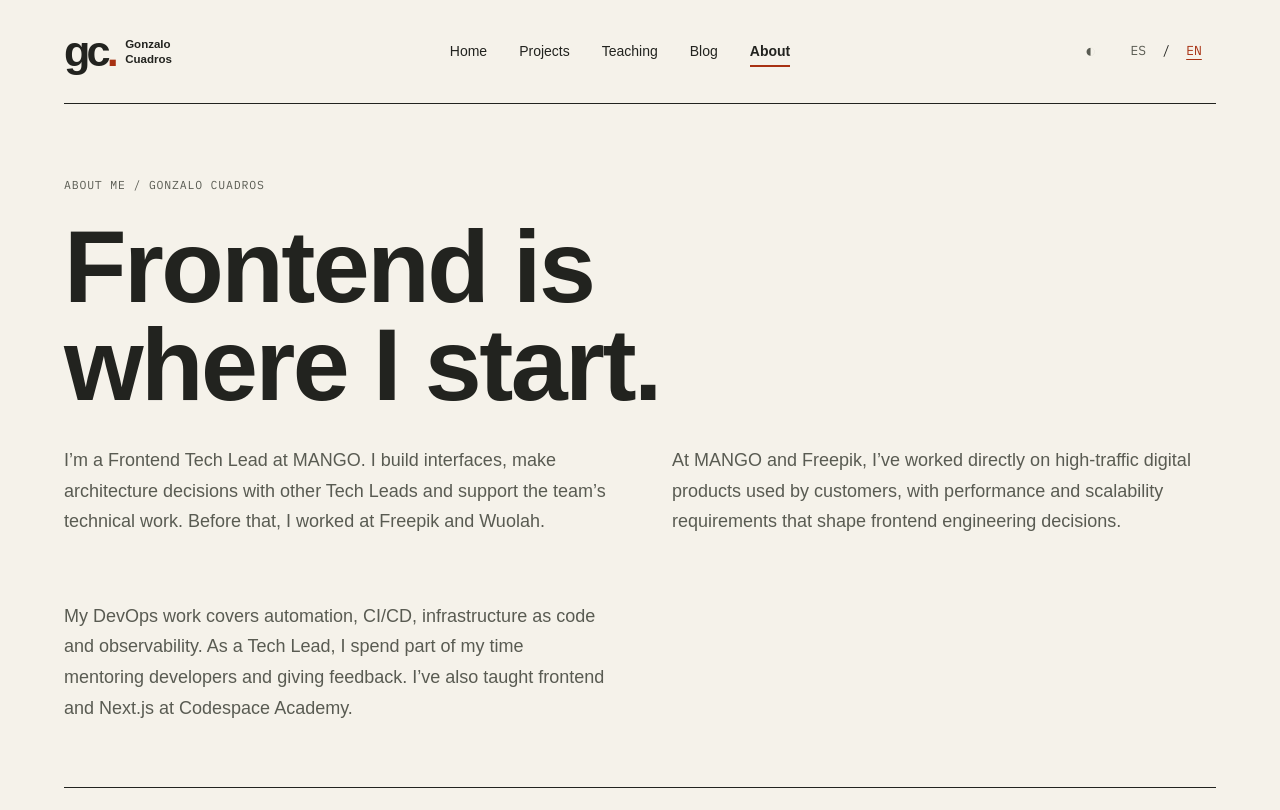
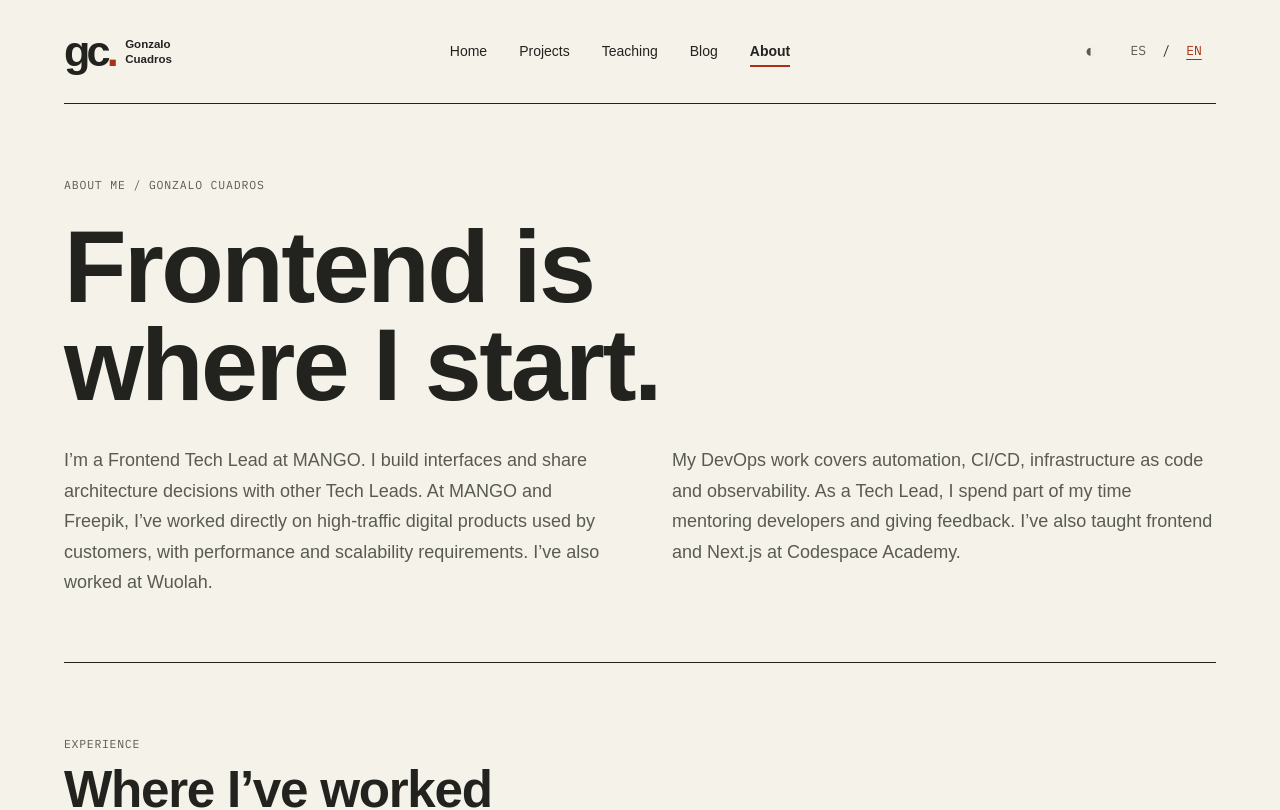
Before and after one commit to gCuadros/gcuadros-web, a Next.js app: page /en/sobre-mi in a window 1280 px wide. Shown: the top 810 px of the page. Built offline with nearby package versions, Linux system fonts and the light colour scheme; a web font is replaced by a local one.

Commit message:
content: keep the bilingual profile introduction balanced

```diff
--- a/src/components/about-page.tsx
+++ b/src/components/about-page.tsx
@@ -18,13 +18,8 @@ export default function AboutPage({ locale }: { locale: Locale }) {
         <div className="about-copy">
           <p>
             {en
-              ? "I’m a Frontend Tech Lead at MANGO. I build interfaces, make architecture decisions with other Tech Leads and support the team’s technical work. Before that, I worked at Freepik and Wuolah."
-              : "Soy Frontend Tech Lead en MANGO. Desarrollo interfaces, comparto decisiones de arquitectura con otros Tech Leads y acompaño al equipo en su trabajo técnico. Antes trabajé en Freepik y Wuolah."}
-          </p>
-          <p>
-            {en
-              ? "At MANGO and Freepik, I’ve worked directly on high-traffic digital products used by customers, with performance and scalability requirements that shape frontend engineering decisions."
-              : "En MANGO y Freepik he trabajado directamente en productos digitales de alto tráfico utilizados por clientes, con requisitos de rendimiento y escalabilidad que condicionan las decisiones de desarrollo frontend."}
+              ? "I’m a Frontend Tech Lead at MANGO. I build interfaces and share architecture decisions with other Tech Leads. At MANGO and Freepik, I’ve worked directly on high-traffic digital products used by customers, with performance and scalability requirements. I’ve also worked at Wuolah."
+              : "Soy Frontend Tech Lead en MANGO. Desarrollo interfaces y comparto decisiones de arquitectura con otros Tech Leads. En MANGO y Freepik he trabajado directamente en productos digitales de alto tráfico utilizados por clientes, con requisitos de rendimiento y escalabilidad. También he trabajado en Wuolah."}
           </p>
           <p>
             {en
```
